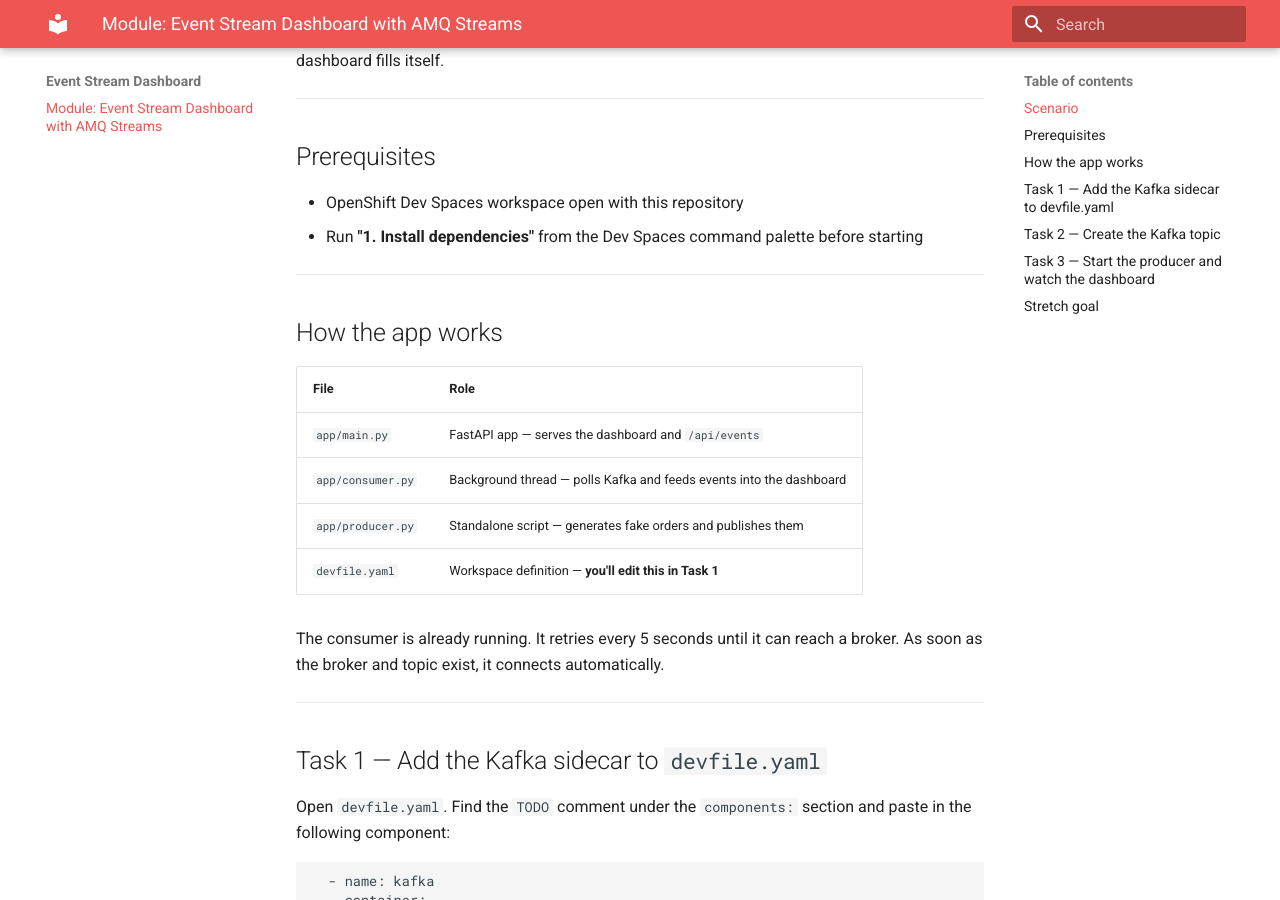
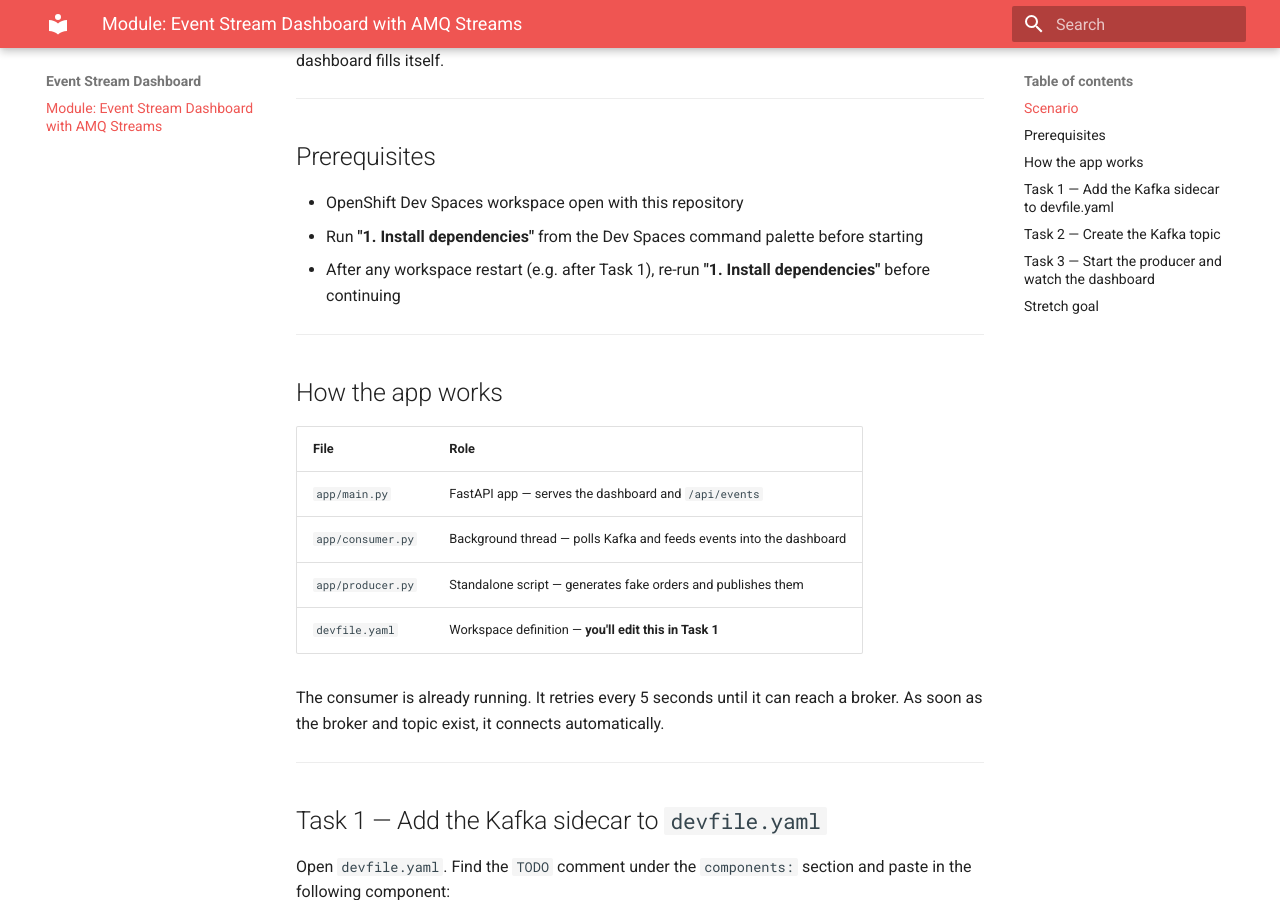
Before and after one commit to na-launch-workshop/workshop-python-event_stream_fastapi, an MkDocs documentation site: the page built from docs/index.md, in a window 1280 px wide and 900 px high, scrolled down 409 px. Built offline with MkDocs 1.6.1 and Material for MkDocs 9.7.7, drawn with Linux system fonts in a browser that asks for light colours.

Commit message:
Note re-install requirement after workspace restart

```diff
--- a/docs/index.md
+++ b/docs/index.md
@@ -16,6 +16,7 @@
 
 - OpenShift Dev Spaces workspace open with this repository
 - Run **"1. Install dependencies"** from the Dev Spaces command palette before starting
+- After any workspace restart (e.g. after Task 1), re-run **"1. Install dependencies"** before continuing
 
 ---
 
```
